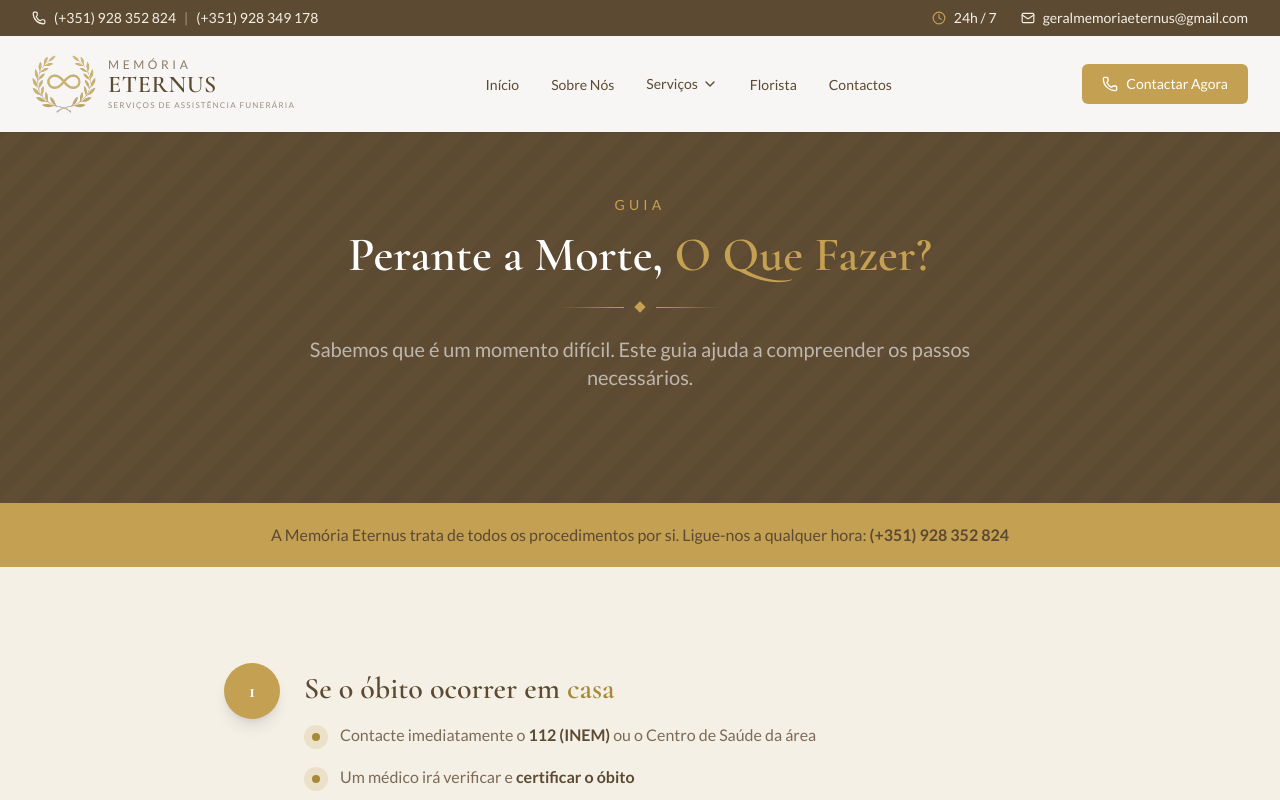
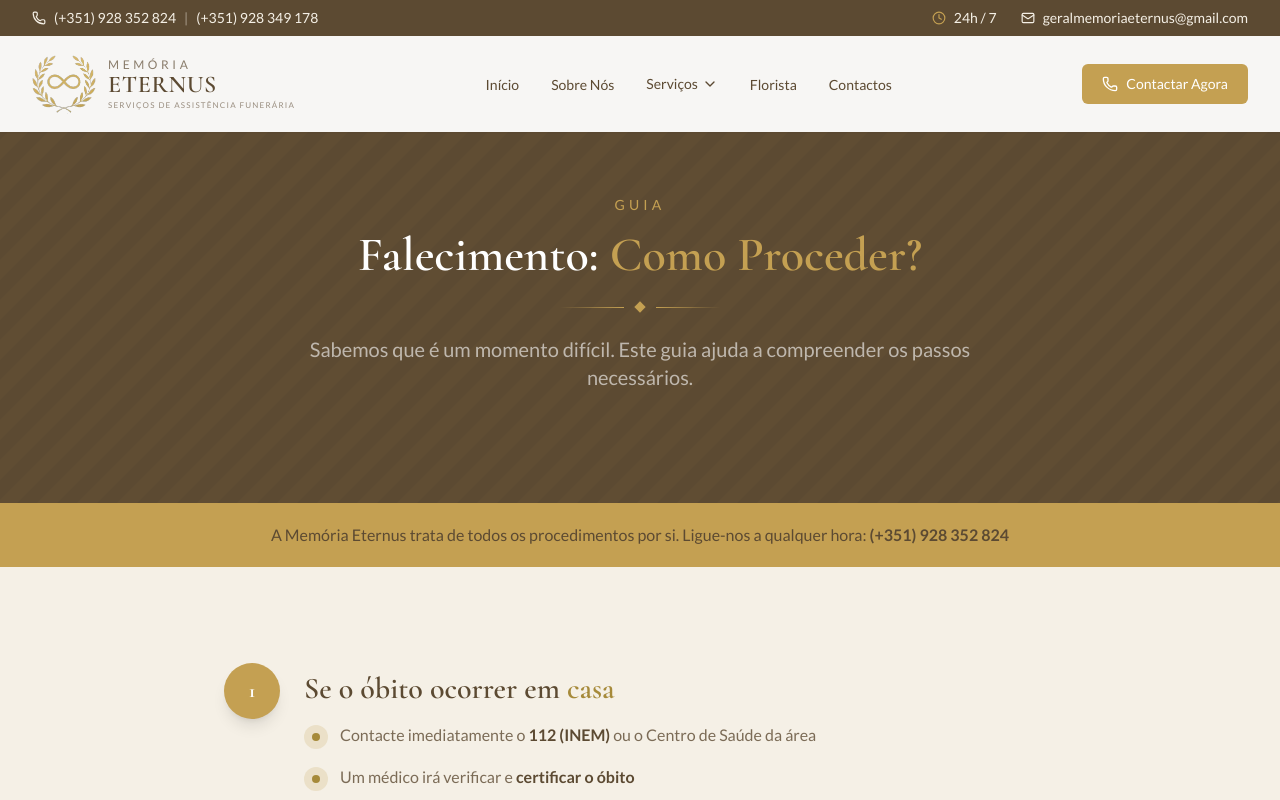
Before and after one commit to Ricardo-Minascurta/site-funeraria, a Next.js app: page /perante-a-morte in a window 1280 px wide. Shown: the top 800 px of the page. Built offline with nearby package versions, Linux system fonts and the light colour scheme.

Commit message:
Rename 'Perante a Morte' to 'Falecimento: Como Proceder'

```diff
--- a/app/perante-a-morte/page.tsx
+++ b/app/perante-a-morte/page.tsx
@@ -3,8 +3,8 @@ import Image from 'next/image'
 import { FileText, Building2, Users, Clock } from 'lucide-react'
 
 export const metadata: Metadata = {
-  title: 'Perante a Morte - O Que Fazer',
-  description: 'Guia completo sobre o que fazer quando ocorre um óbito. Passos a seguir, documentação necessária e como a Memória Eternus pode ajudar.',
+  title: 'Falecimento: Como Proceder',
+  description: 'Guia completo sobre como proceder em caso de falecimento. Passos a seguir, documentação necessária e como a Memória Eternus pode ajudar.',
   alternates: {
     canonical: '/perante-a-morte',
   },
@@ -60,7 +60,7 @@ export default function PeranteAMorte() {
 
           {/* Title */}
           <h1 className="text-3xl sm:text-4xl lg:text-5xl font-serif font-semibold text-white leading-tight mb-6">
-            Perante a Morte, <span className="text-gold-400">O Que Fazer?</span>
+            Falecimento: <span className="text-gold-400">Como Proceder?</span>
           </h1>
 
           {/* Decorative line */}
--- a/components/Header.tsx
+++ b/components/Header.tsx
@@ -193,7 +193,7 @@ export default function Header() {
                               href="/perante-a-morte"
                               className="block px-4 py-3 text-sm text-brown-dark hover:bg-cream hover:text-gold-600 rounded-md transition-all duration-200"
                             >
-                              Perante a Morte, O Que Fazer?
+                              Falecimento: Como Proceder?
                             </Link>
                           </div>
                         </div>
@@ -298,7 +298,7 @@ export default function Header() {
                           className="block text-base text-brown-dark/80 hover:text-gold-600 transition-colors duration-300 py-2"
                           onClick={handleNavClick}
                         >
-                          Perante a Morte, O Que Fazer?
+                          Falecimento: Como Proceder?
                         </Link>
                       </div>
                     </div>
```
